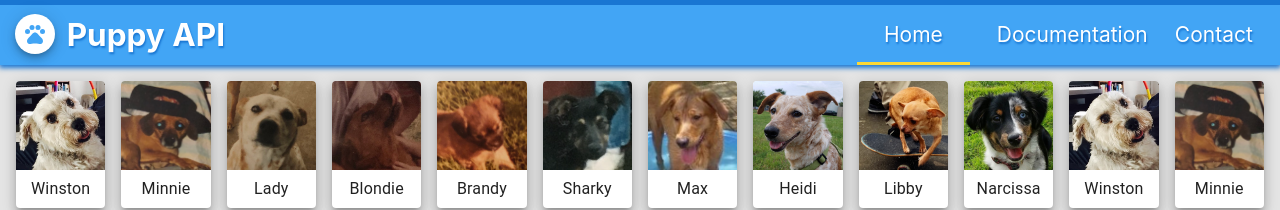
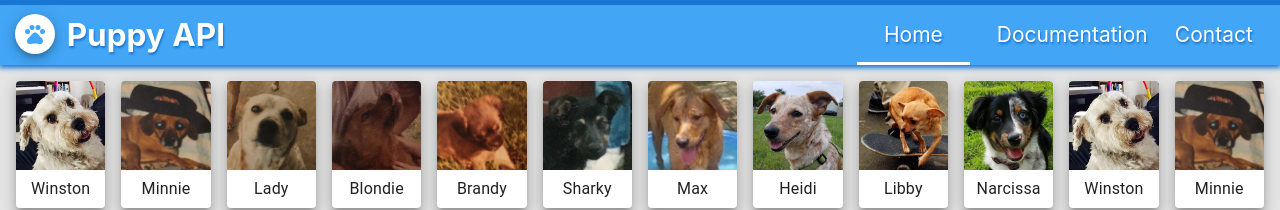
Before and after one commit to robpwatkins/puppyapi2, a React (Create React App) app: page / in a window 1280 px wide. Shown: the top 210 px of the page. Built offline with nearby package versions, Linux system fonts and the light colour scheme.

Commit message:
dont make it too wes bossy now

```diff
--- a/src/App.css
+++ b/src/App.css
@@ -63,5 +63,5 @@ ul {
   width: 25%;
   height: 58px;
   line-height: 61px;
-  border-bottom: 3px solid #fdd835;
+  border-bottom: 3px solid white;
 }
```
